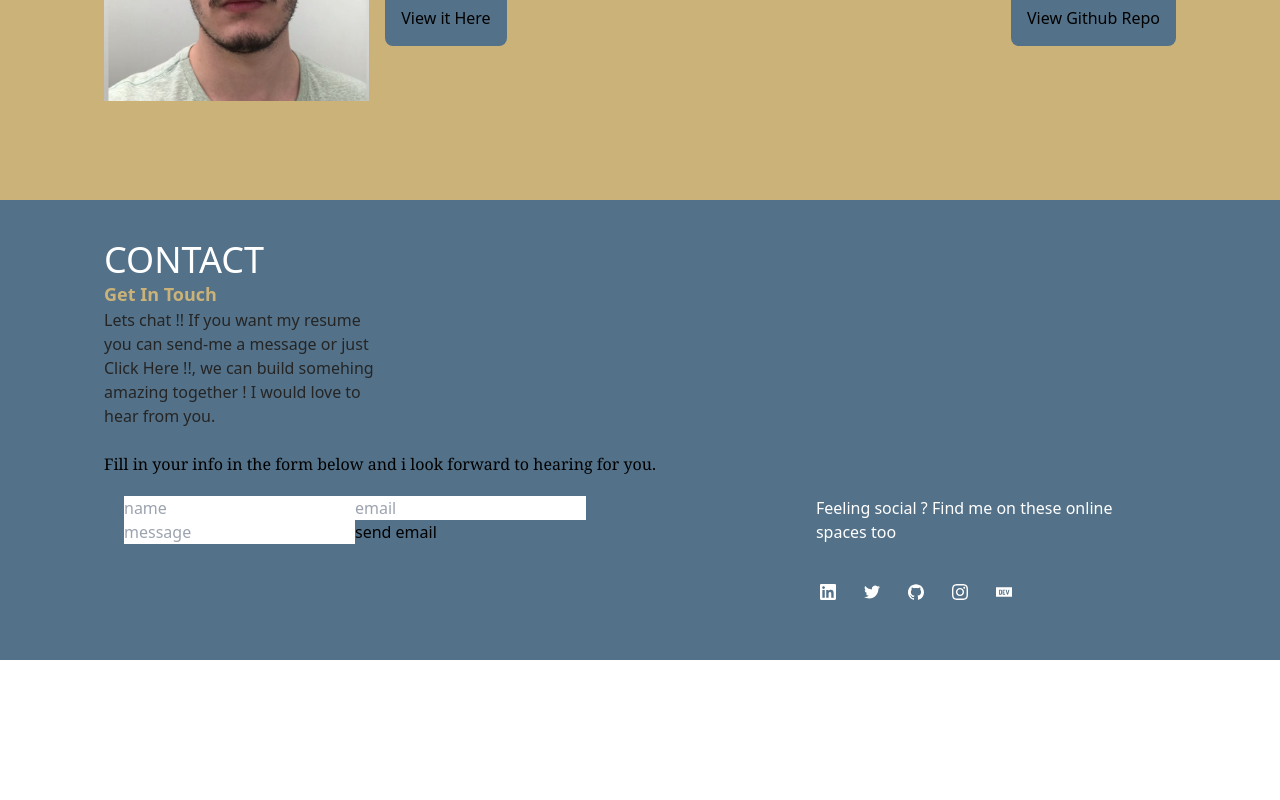
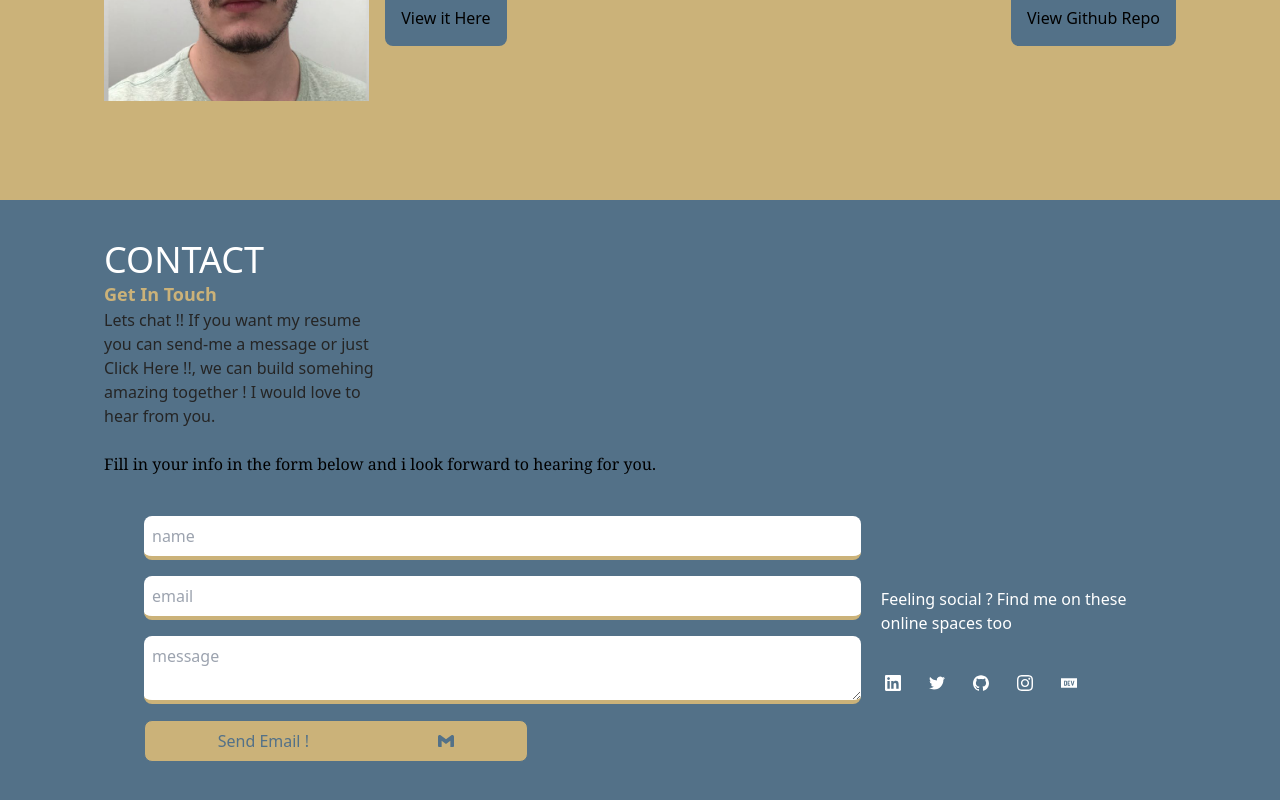
Before and after one commit to marcossnikel/marcosnikel.com, a Next.js app: page / in a window 1280 px wide. Shown: the part 2332-3132 px from the top of the page. Before the commit the page ends 2992 px from the top, so only its background shows below. Built offline with nearby package versions, Linux system fonts and the light colour scheme.

Commit message:
[feat]: contact form component

```diff
--- a/src/components/contact-form.tsx
+++ b/src/components/contact-form.tsx
@@ -1,8 +1,10 @@
 "use client";
 import emailjs from "emailjs-com";
 import { useForm } from "react-hook-form";
-
+import { SiGmail } from "react-icons/si";
 emailjs.init("Mycgz4XoGLanX2VYb");
+const SERVICE_ID = "service_pla87qo";
+const TEMPLATE_ID = "template_3oxfxin";
 
 export default function ContactForm() {
   const { register, handleSubmit, reset } = useForm({
@@ -21,7 +23,7 @@ export default function ContactForm() {
     };
 
     emailjs
-      .send("service_pla87qo", "template_3oxfxin", templateParams)
+      .send(SERVICE_ID, TEMPLATE_ID, templateParams)
       .then(() => {
         console.log("email sent sucessfully");
         reset();
@@ -32,10 +34,14 @@ export default function ContactForm() {
   };
 
   return (
-    <form onSubmit={handleSubmit(onSubmit)}>
+    <form
+      onSubmit={handleSubmit(onSubmit)}
+      className="flex  w-full p-5 gap-4 justify-center flex-col"
+    >
       <input
         {...register("name", { required: "Please tell me your name :)" })}
         type="text"
+        className="outline-none border-b-4 border-beige rounded-lg p-2"
         placeholder="name"
       />
       <input
@@ -47,14 +53,21 @@ export default function ContactForm() {
           },
         })}
         type="email"
+        className="outline-none border-b-4 border-beige rounded-lg p-2 "
         placeholder="email"
       />
-      <input
+      <textarea
         {...register("message", { required: true, minLength: 20 })}
-        type="text"
         placeholder="message"
+        className="outline-none border-b-4 border-beige rounded-lg p-2"
       />
-      <button type="submit">send email</button>
+      <button
+        type="submit"
+        className="flex justify-around items-center min-w-min max-w-sm border rounded-lg bg-beige font-medium p-2 text-navy hover:bg-navy hover:text-txcolor"
+      >
+        Send Email !
+        <SiGmail />
+      </button>
     </form>
   );
 }
```
